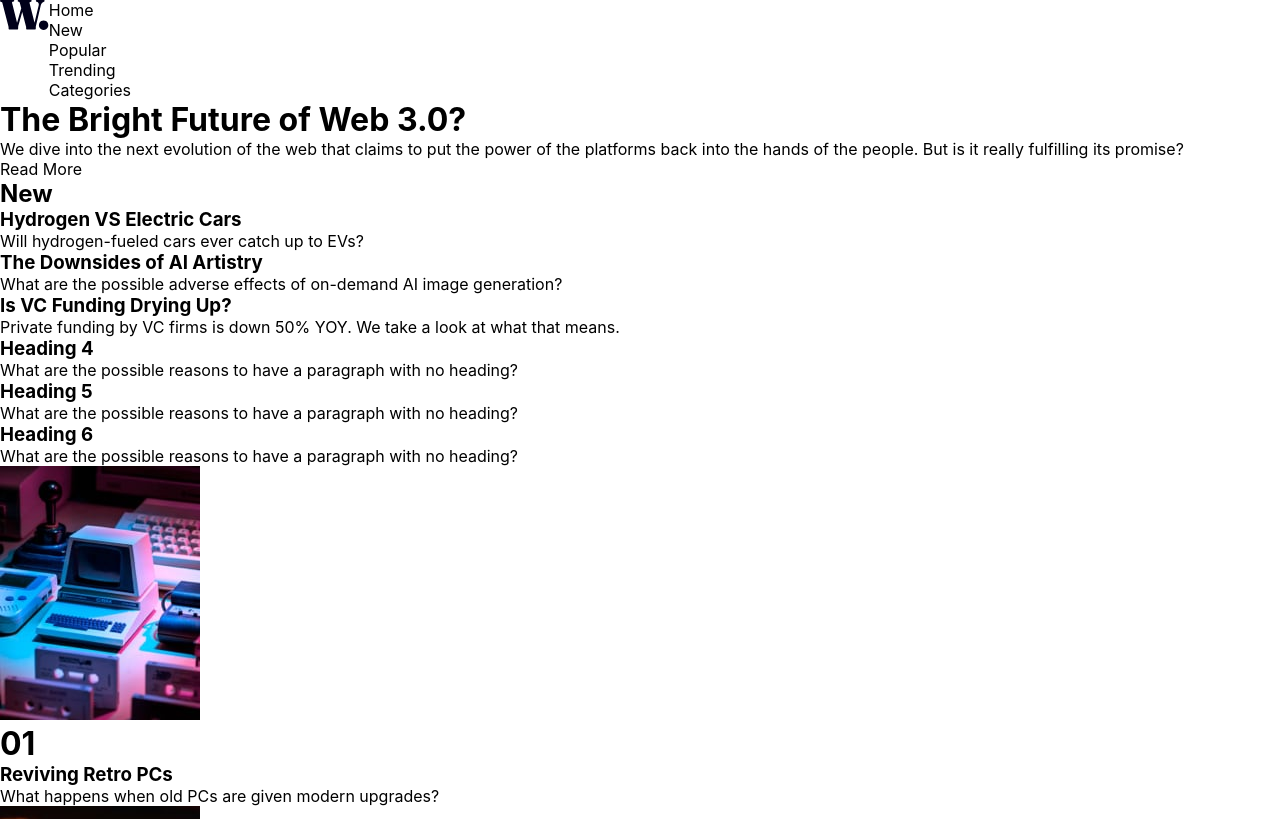
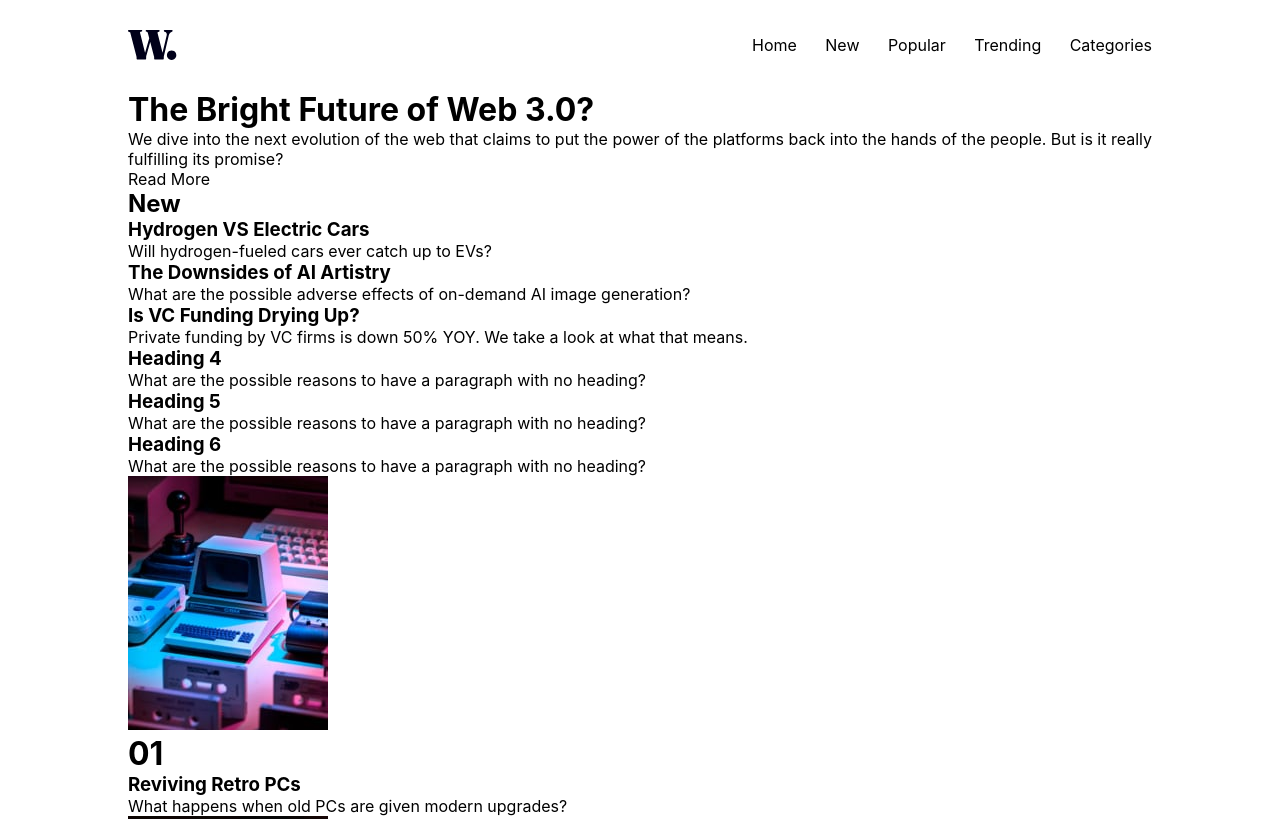
Before and after one commit to Rubylenshy/news-homepage, a plain HTML site: page index.html in a window 1280 px wide. Shown: the top 819 px of the page. Drawn offline with Linux system fonts and the light colour scheme.

Commit message:
desktop navbar fixed

```diff
--- a/assets/css/style.css
+++ b/assets/css/style.css
@@ -27,6 +27,9 @@ nav img{
 }
 .navbar-desktop{
     display: none;
+}
+.container{
+    padding: 0 15px;
 }
 
 
@@ -109,9 +112,21 @@ nav img{
 @media (min-width: 650px) {
     .navbar-desktop{
         display: flex;
+        justify-content: space-between;
+        align-items: center;
+        padding: 30px 10%;
+    }
+    .desktop-links{
+        display: flex;
+        justify-content: space-between;
+        min-width: 400px;
     }
 
     .navbar-mobile{
         display: none;
     }
+
+    .container{
+        padding: 0 10%;
+    }
 }
```
